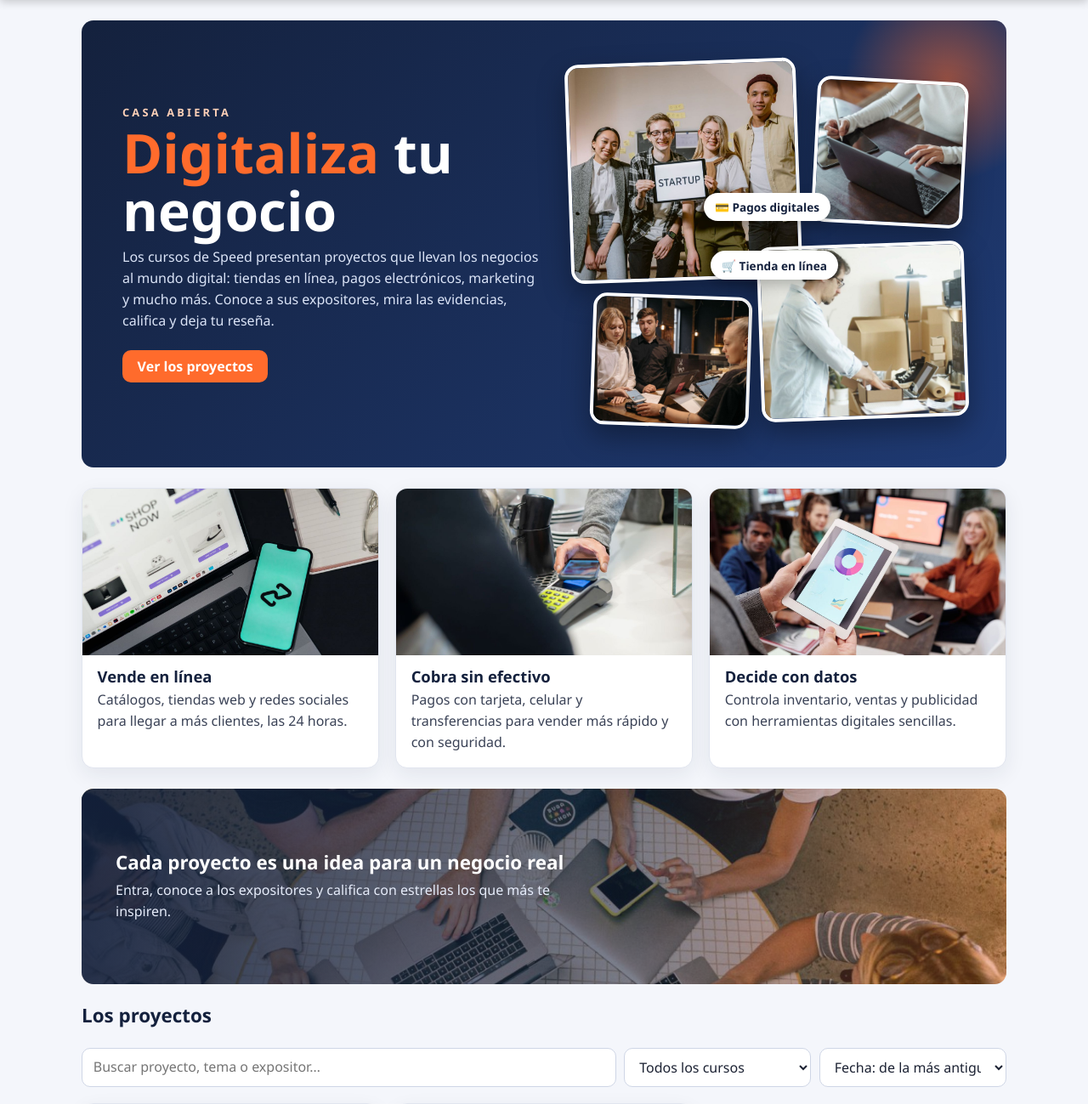
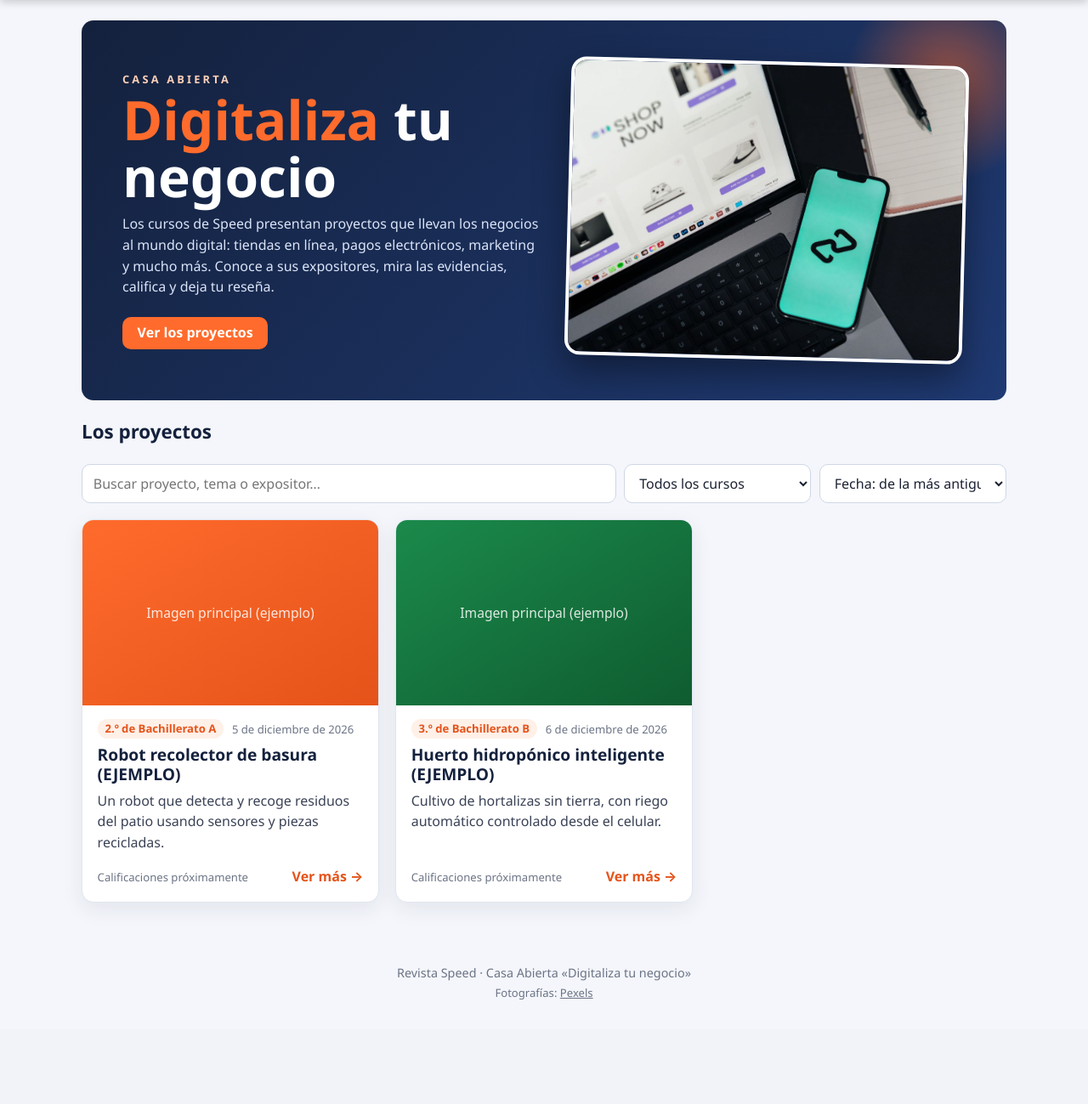
Before and after one commit to kalimusic0/revista-speed, a PHP site: page / in a window 1280 px wide. Shown: the part 56-1355 px from the top of the page at 85% size. After the commit the page ends 1233 px from the top, so only its background shows below. Run offline with PHP 8.4, Linux system fonts and the light colour scheme.

Commit message:
Portada con una sola foto (tienda en linea)
Co-Authored-By: Claude Sonnet 5.5 <noreply@anthropic.com>

```diff
--- a/assets/css/style.css
+++ b/assets/css/style.css
@@ -179,40 +179,21 @@ legend{font-weight:700;padding:0 .4rem}
 
 [hidden]{display:none!important}
 
-/* ===== Portada "Digitaliza tu negocio" (hero con fotos, pilares y banda) ===== */
+/* ===== Portada "Digitaliza tu negocio" (hero con una foto) ===== */
 .portada{display:grid;grid-template-columns:minmax(0,1.05fr) minmax(0,1fr);gap:2rem;align-items:center;padding:clamp(1.5rem,4vw,3rem)}
 .portada:after{z-index:0}
-.portada-texto,.collage{position:relative;z-index:1}
+.portada-texto,.hero-foto{position:relative;z-index:1}
 .portada h1{font-size:clamp(2.2rem,1.4rem + 3.6vw,4rem);line-height:1.05;max-width:12ch}
 .portada-btns{display:flex;gap:.8rem;flex-wrap:wrap;margin-top:1.4rem}
-.collage{min-height:clamp(300px,34vw,430px)}
-.collage img{position:absolute;object-fit:cover;border-radius:16px;border:4px solid #fff;box-shadow:0 14px 32px rgba(0,0,0,.35)}
-.collage .c1{left:0;top:0;width:58%;height:60%;transform:rotate(-2deg)}
-.collage .c2{right:0;top:5%;width:38%;height:40%;transform:rotate(3deg)}
-.collage .c3{left:6%;bottom:0;width:40%;height:36%;transform:rotate(2deg)}
-.collage .c4{right:0;bottom:2%;width:52%;height:48%;transform:rotate(-2deg)}
-.chip{position:absolute;z-index:2;background:#fff;color:var(--azul);font-weight:700;font-size:.85rem;padding:.4rem .8rem;border-radius:999px;box-shadow:0 6px 16px rgba(0,0,0,.25);white-space:nowrap}
-.chip-a{left:36%;top:52%}
-.chip-b{right:34%;top:36%}
-
-.pilares{display:grid;grid-template-columns:repeat(auto-fit,minmax(min(100%,260px),1fr));gap:1.2rem;margin:0 0 1.5rem}
-.pilar{background:#fff;border:1px solid var(--linea);border-radius:var(--radio);overflow:hidden;box-shadow:var(--sombra)}
-.pilar img{width:100%;aspect-ratio:16/9;object-fit:cover}
-.pilar div{padding:.9rem 1.1rem 1.1rem}
-.pilar h3{margin:0 0 .25rem;font-size:1.15rem}
-.pilar p{margin:0;color:#3a4256}
-
-.banda{position:relative;border-radius:var(--radio);overflow:hidden;min-height:230px;display:flex;align-items:center;margin:0 0 1.5rem}
-.banda>img{position:absolute;inset:0;width:100%;height:100%;object-fit:cover}
-.banda-velo{position:absolute;inset:0;background:linear-gradient(90deg,rgba(20,33,61,.92),rgba(20,33,61,.55) 60%,rgba(255,107,44,.35))}
-.banda-texto{position:relative;padding:clamp(1.2rem,4vw,2.5rem);color:#fff;max-width:620px}
-.banda-texto h2{color:#fff;margin:0 0 .4rem}
-.banda-texto p{margin:0;color:#e6ecfa}
+.hero-foto{margin:0}
+.hero-foto img{width:100%;aspect-ratio:4/3;object-fit:cover;border-radius:18px;border:4px solid #fff;box-shadow:0 18px 40px rgba(0,0,0,.4);transform:rotate(1.5deg)}
 .titulo-seccion{margin:.5rem 0 0}
 .pie small a{color:inherit}
 
 @media (max-width:820px){
     .portada{grid-template-columns:1fr}
     .portada h1{max-width:none}
-    .collage{min-height:300px;margin-top:.5rem}
+    .hero-foto img{aspect-ratio:16/10;transform:none}
 }
+
+[hidden]{display:none!important}
--- a/index.html
+++ b/index.html
@@ -26,38 +26,9 @@
         </div>
         <p class="cuenta" id="cuenta" hidden></p>
     </div>
-    <div class="collage" aria-hidden="true">
-        <img class="c1" src="img/portada/equipo-startup.jpg" alt="" fetchpriority="high">
-        <img class="c2" src="img/portada/dispositivos.jpg" alt="">
-        <img class="c3" src="img/portada/pago-celular.jpg" alt="">
-        <img class="c4" src="img/portada/empaque-pedidos.jpg" alt="">
-        <span class="chip chip-a">&#128722; Tienda en línea</span>
-        <span class="chip chip-b">&#128179; Pagos digitales</span>
-    </div>
-</section>
-
-<section class="pilares">
-    <article class="pilar">
-        <img src="img/portada/tienda-en-linea.jpg" alt="Tienda en línea en una laptop y pago desde el celular" loading="lazy">
-        <div><h3>Vende en línea</h3><p>Catálogos, tiendas web y redes sociales para llegar a más clientes, las 24 horas.</p></div>
-    </article>
-    <article class="pilar">
-        <img src="img/portada/pago-digital.jpg" alt="Pago con el celular en un datáfono" loading="lazy">
-        <div><h3>Cobra sin efectivo</h3><p>Pagos con tarjeta, celular y transferencias para vender más rápido y con seguridad.</p></div>
-    </article>
-    <article class="pilar">
-        <img src="img/portada/analitica-tablet.jpg" alt="Tablet con gráficos de marketing digital" loading="lazy">
-        <div><h3>Decide con datos</h3><p>Controla inventario, ventas y publicidad con herramientas digitales sencillas.</p></div>
-    </article>
-</section>
-
-<section class="banda">
-    <img src="img/portada/equipo-laptops.jpg" alt="" loading="lazy">
-    <div class="banda-velo"></div>
-    <div class="banda-texto">
-        <h2>Cada proyecto es una idea para un negocio real</h2>
-        <p>Entra, conoce a los expositores y califica con estrellas los que más te inspiren.</p>
-    </div>
+    <figure class="hero-foto">
+        <img src="img/portada/tienda-en-linea.jpg" alt="Tienda en línea abierta en una laptop y celular" fetchpriority="high">
+    </figure>
 </section>
 
 <section class="destacados" id="destacados" hidden>
```
Also changed, not shown: img/portada/CREDITOS.txt (+1 -8 lines), img/portada/analitica-tablet.jpg (deleted), img/portada/dispositivos.jpg (deleted), img/portada/empaque-pedidos.jpg (deleted), img/portada/equipo-laptops.jpg (deleted), img/portada/equipo-startup.jpg (deleted), img/portada/pago-celular.jpg (deleted), img/portada/pago-digital.jpg (deleted).
